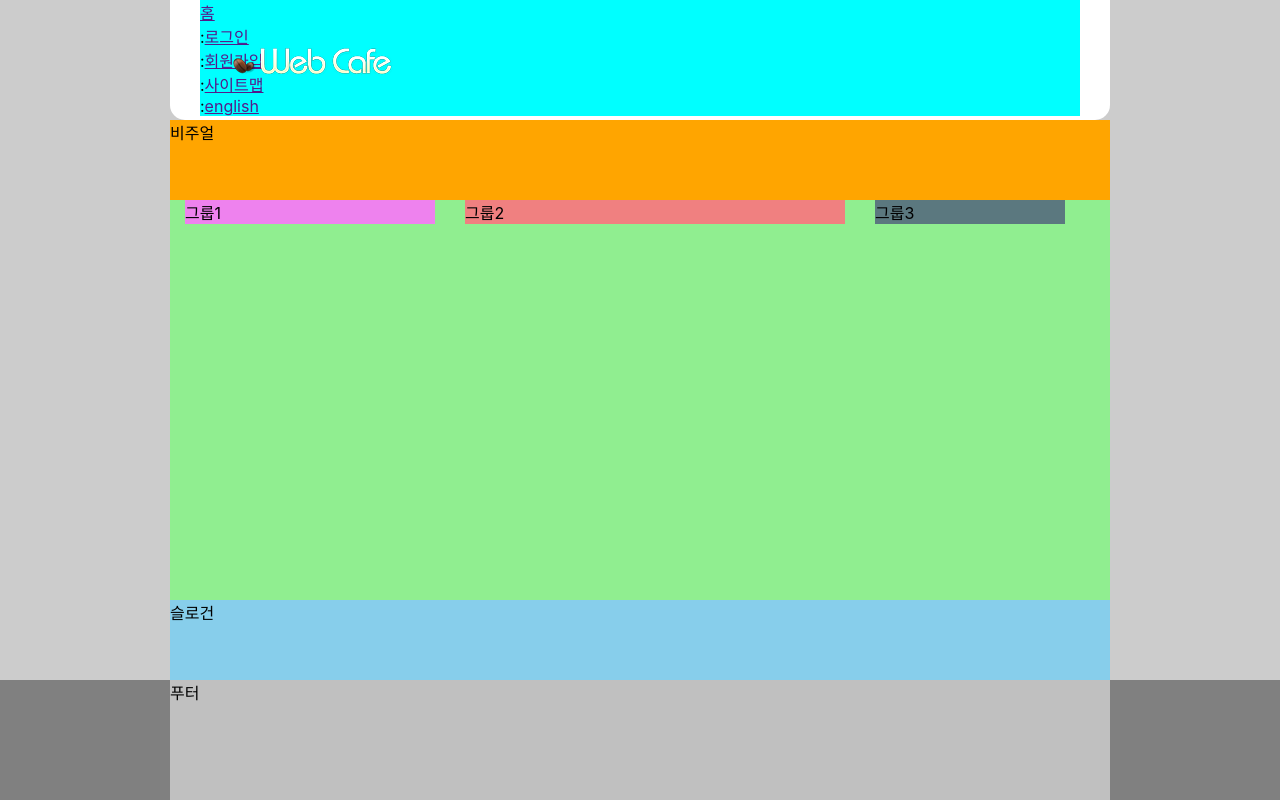
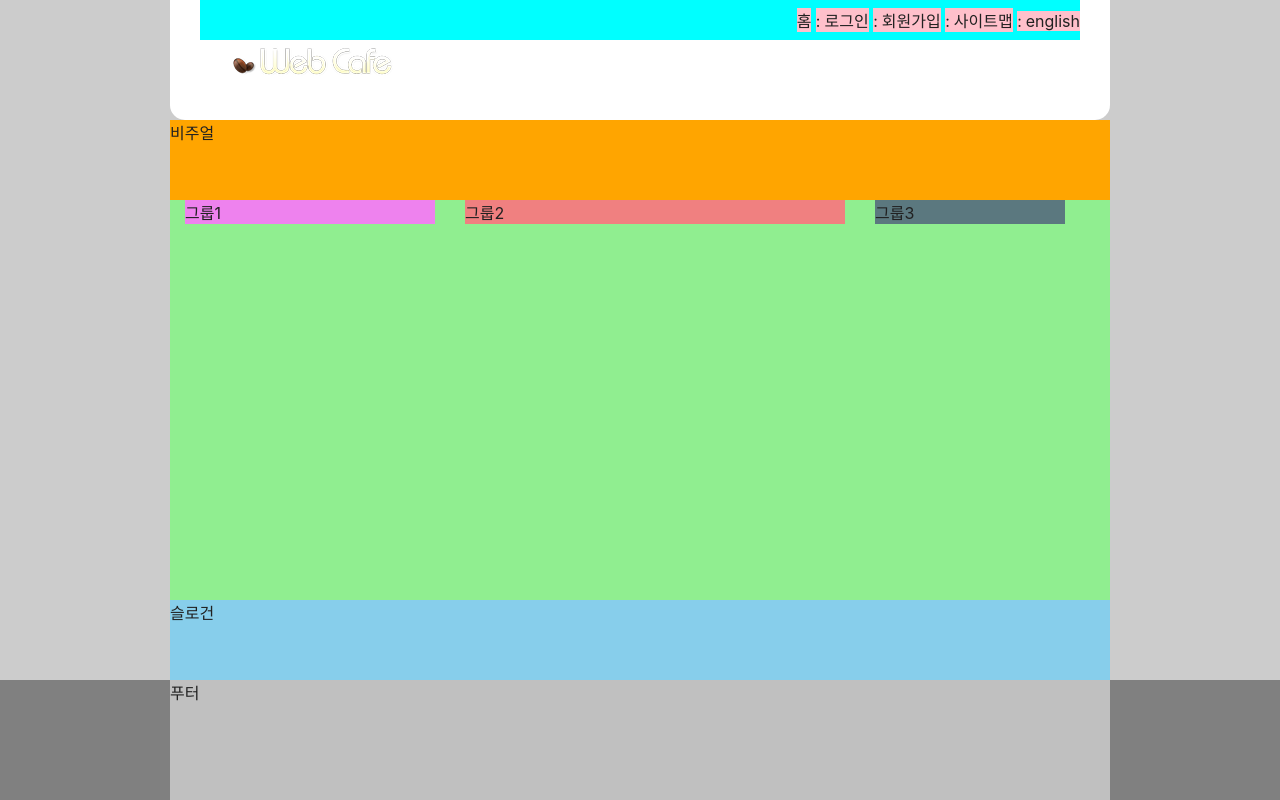
Before and after one commit to Sunny-SunHeeJung/HTML5, a plain HTML site: page index.html in a window 1280 px wide. Drawn offline with Linux system fonts and the light colour scheme; a web font is replaced by a local one.

Commit message:
텍스트 링크 모음 일부 디자인

```diff
--- a/styles/style.css
+++ b/styles/style.css
@@ -5,8 +5,15 @@
   box-sizing: border-box;
 }
 
+/* 링크스타일 */
+a{
+  color: inherit;
+  text-decoration: none;
+}
+
 /*  본문스타일 */
 body{
+  color: #212121;
   background: #ccc;
   font-family: "Pretendard Variable", Pretendard, -apple-system, BlinkMacSystemFont, system-ui, Roboto, "Helvetica Neue", "Segoe UI", "Apple SD Gothic Neo", "Noto Sans KR", "Malgun Gothic", "Apple Color Emoji", "Segoe UI Emoji", "Segoe UI Symbol", sans-serif;
 }
@@ -14,7 +21,6 @@ body{
 .header, .visual, .main, .slogan, .footer-inner{
   width: 940px;
   margin: 0 auto;
-
 }
 
 /* 헤더 */
@@ -36,6 +42,23 @@ body{
 /* 텍스트 링크 모음 */
 .member{
   background-color: aqua;
+  text-align:right;
+  padding: 4px 0;
+}
+
+.member li{
+  background-color: pink;
+  display: inline-block;
+}
+
+.mamber a{
+  background-color: coral;
+  padding: 10px 0;
+  display: inherit;
+}
+
+.divider{
+  margin-right: 4px;
 }
 
 /* 비주얼 */
@@ -43,6 +66,7 @@ body{
   background: orange;
   height: 10vh;
 }
+
 /* 메인 */
 .main{
   background: lightgreen;
@@ -83,4 +107,5 @@ body{
 }
 .footer-inner{
   background-color: silver;
-  height: 15vh;}
+  height: 15vh;
+}
```
